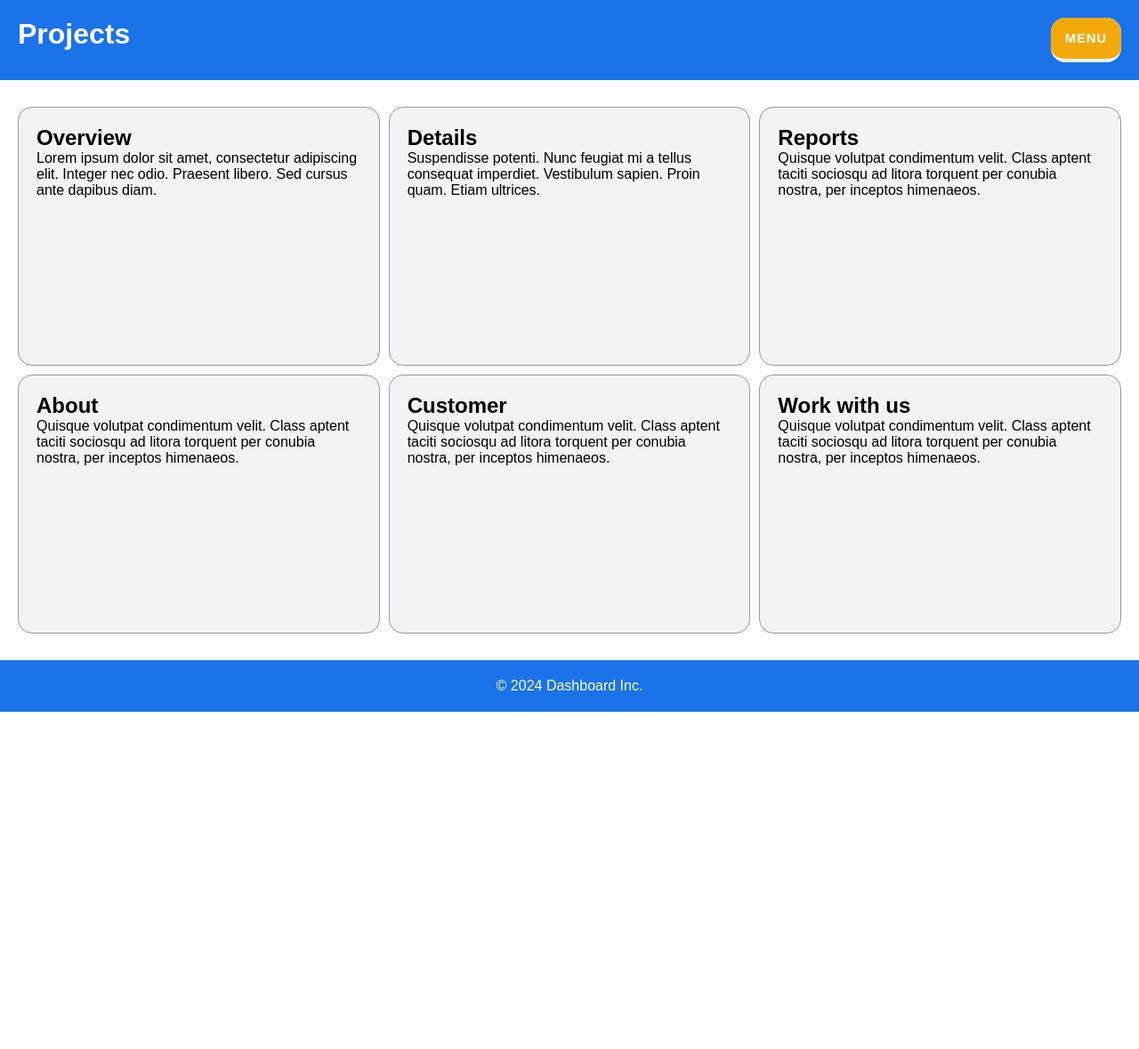
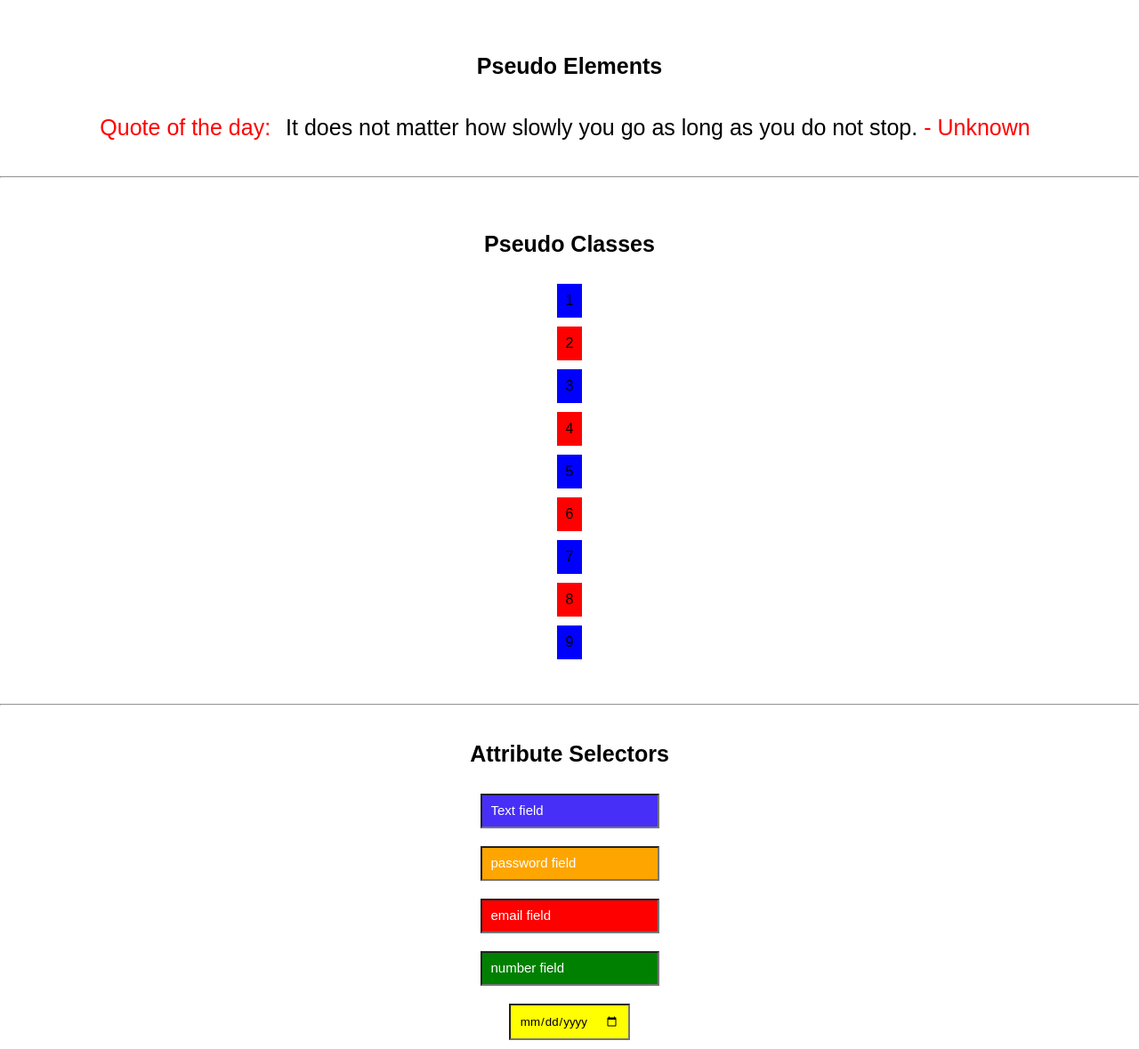
Before and after one commit to fdasabino/Starter-template, a plain HTML site: page index.html in a window 1280 px wide. Shown: the whole page at 89% size. Before the commit the page ends 800 px from the top, so only its background shows below. Drawn offline with Linux system fonts and the light colour scheme.

Commit message:
Added advanced selectors examples

```diff
--- a/index.html
+++ b/index.html
@@ -5,76 +5,51 @@
     <meta
       name="viewport"
       content="width=device-width, initial-scale=1.0" />
-    <title>Advanced CSS Grid Layout</title>
     <link
       rel="stylesheet"
-      href="styles.css" />
+      href="./styles.css" />
+    <title>Advanced Selectors</title>
   </head>
   <body>
-    <div class="grid-container">
-      <header class="header">
-        <h1>Projects</h1>
-        <button class="menu-button">Menu</button>
-      </header>
+    <div class="pseudo_elements">
+      <h3>Pseudo Elements</h3>
+      <p>It does not matter how slowly you go as long as you do not stop.</p>
+    </div>
 
-      <nav class="sidebar">
-        <ul>
-          <li><a href="#">Home</a></li>
-          <li><a href="#">Profile</a></li>
-          <li><a href="#">Settings</a></li>
-          <li><a href="#">Logout</a></li>
-        </ul>
-      </nav>
+    <hr />
 
-      <main class="main-content">
-        <section class="content-box">
-          <h2>Overview</h2>
-          <p>
-            Lorem ipsum dolor sit amet, consectetur adipiscing elit. Integer nec odio. Praesent
-            libero. Sed cursus ante dapibus diam.
-          </p>
-        </section>
-        <section class="content-box">
-          <h2>Details</h2>
-          <p>
-            Suspendisse potenti. Nunc feugiat mi a tellus consequat imperdiet. Vestibulum sapien.
-            Proin quam. Etiam ultrices.
-          </p>
-        </section>
-        <section class="content-box">
-          <h2>Reports</h2>
-          <p>
-            Quisque volutpat condimentum velit. Class aptent taciti sociosqu ad litora torquent per
-            conubia nostra, per inceptos himenaeos.
-          </p>
-        </section>
-        <section class="content-box">
-          <h2>About</h2>
-          <p>
-            Quisque volutpat condimentum velit. Class aptent taciti sociosqu ad litora torquent per
-            conubia nostra, per inceptos himenaeos.
-          </p>
-        </section>
-        <section class="content-box">
-          <h2>Customer</h2>
-          <p>
-            Quisque volutpat condimentum velit. Class aptent taciti sociosqu ad litora torquent per
-            conubia nostra, per inceptos himenaeos.
-          </p>
-        </section>
-        <section class="content-box">
-          <h2>Work with us</h2>
-          <p>
-            Quisque volutpat condimentum velit. Class aptent taciti sociosqu ad litora torquent per
-            conubia nostra, per inceptos himenaeos.
-          </p>
-        </section>
-      </main>
+    <div class="pseudo_class">
+      <h3>Pseudo Classes</h3>
+      <ul>
+        <li>1</li>
+        <li>2</li>
+        <li>3</li>
+        <li>4</li>
+        <li>5</li>
+        <li>6</li>
+        <li>7</li>
+        <li>8</li>
+        <li>9</li>
+      </ul>
+    </div>
 
-      <footer class="footer">
-        <p>&copy; 2024 Dashboard Inc.</p>
-      </footer>
+    <hr />
+
+    <div class="attribute_selector">
+      <h3>Attribute Selectors</h3>
+      <input
+        placeholder="Text field"
+        type="text" />
+      <input
+        placeholder="password field"
+        type="password" />
+      <input
+        placeholder="email field"
+        type="email" />
+      <input
+        placeholder="number field"
+        type="number" />
+      <input type="date" />
     </div>
-    <script src="./script.js"></script>
   </body>
 </html>
--- a/script.js
+++ /dev/null
@@ -1,24 +0,0 @@
-"use strict";
-
-// Elements
-const nav = document.querySelector("nav");
-const openBtn = document.querySelector(".menu-button");
-const mainContent = document.querySelector("main");
-const navLinks = document.querySelectorAll("nav ul li a");
-
-// Functions
-function toggleNav() {
-  nav.classList.toggle("show");
-}
-
-function closeNav(e) {
-  e.preventDefault();
-  nav.classList.remove("show");
-}
-
-// Event Listeners
-openBtn.addEventListener("click", toggleNav);
-mainContent.addEventListener("click", closeNav);
-navLinks.forEach((link) => {
-  link.addEventListener("click", closeNav);
-});
--- a/styles.css
+++ b/styles.css
@@ -6,161 +6,99 @@
   font-family: Arial, sans-serif;
 }
 
-/* Grid container settings */
-.grid-container {
-  display: grid;
-  grid-template-areas:
-    "header header header"
-    "main main main"
-    "main main main"
-    "footer footer footer";
-  grid-template-columns: 1fr 2fr;
-  grid-template-rows: auto 1fr 1fr auto;
-  min-height: 100vh;
-  gap: 10px;
-  box-sizing: border-box;
+p {
+  text-align: center;
+  margin-top: 20px;
+  font-size: 25px;
 }
 
-/* Content box styles */
-.content-box {
-  background-color: #f1f3f4;
-  border: 1px solid #999;
-  border-radius: 16px;
-
-  padding: 20px;
+input {
+  padding: 10px;
+  margin: 10px;
 }
 
-/* Style each section of the grid */
-.header {
-  grid-area: header;
-  background-color: #1a73e8;
+input::placeholder {
   color: white;
-  padding: 20px;
-  text-align: center;
-  display: flex;
-  justify-content: space-between;
+  font-size: 15px;
 }
 
-/* Main content styles */
-.main-content {
-  grid-area: main;
-  display: grid;
-  grid-template-columns: repeat(3, 1fr);
-  gap: 10px;
-  background-color: #ffffff;
-  padding: 20px;
+h3 {
+  text-align: center;
+  margin: 20px 0;
+  font-size: 25px;
 }
 
-/* Sidebar styles */
-.sidebar {
-  background-color: #f1f3f4;
-  padding: 20px;
-  position: fixed;
-  width: 200px;
-  height: 100%;
-  overflow-y: auto;
-  top: 0;
-  transition: all 0.3s ease;
-  transform: translateX(-100%);
+/* -> pseudo-elements */
+.pseudo_elements {
+  display: flex;
+  flex-direction: column;
+  justify-content: center;
+  align-items: center;
+  margin: 40px 0;
 }
 
-.sidebar ul {
+/* * The ::before and ::after pseudo-elements in CSS allows you to insert content onto a page without it needing to be in the HTML. While the end result is not actually in the DOM, it appears on the page as if it is, and would essentially be like this */
+
+/* * The only reasons to use one over the other are: You want the generated content to come before the element content, positionally. The ::after content is also “after” in source-order, so it will position on top of ::before if stacked on top of each other naturally. */
+
+p::before {
+  content: "Quote of the day: ";
+  color: red;
+  margin-right: 10px;
+}
+p::after {
+  content: " - Unknown";
+  color: red;
+  margin-right: 10px;
+}
+
+/* -> Pseudo classes */
+.pseudo_class {
+  display: flex;
+  flex-direction: column;
+  justify-content: center;
+  align-items: center;
+  margin: 40px 0;
+}
+
+.pseudo_class ul {
   list-style-type: none;
 }
 
-.sidebar ul li {
-  margin: 15px 0;
+.pseudo_class ul li {
+  padding: 10px;
+  margin: 10px;
 }
 
-.sidebar ul li a {
-  text-decoration: none;
-  color: #333;
-  font-weight: bold;
+.pseudo_class ul li:nth-child(odd) {
+  background-color: blue;
 }
 
-.show {
-  transform: translateX(0);
+.pseudo_class ul li:nth-child(even) {
+  background-color: red;
 }
 
-/* Footer style */
-
-footer {
-  grid-area: footer;
-  background-color: #1a73e8;
-  color: white;
-  padding: 20px;
-  text-align: center;
+/* -> attributes selectors */
+.attribute_selector {
+  display: flex;
+  flex-direction: column;
+  justify-content: center;
+  align-items: center;
+  margin-top: 20px;
 }
 
-/* Button styles */
-button {
-  appearance: button;
-  background-color: #f1f3f4;
-  border: solid transparent;
-  border-radius: 16px;
-  border-width: 0 0 4px;
-  box-sizing: border-box;
-  color: #ffffff;
-  cursor: pointer;
-  display: inline-block;
-  font-family: din-round, sans-serif;
-  font-size: 15px;
-  font-weight: 700;
-  letter-spacing: 0.8px;
-  line-height: 20px;
-  margin: 0;
-  outline: none;
-  overflow: visible;
-  padding: 13px 16px;
-  text-align: center;
-  text-transform: uppercase;
-  touch-action: manipulation;
-  transform: translateZ(0);
-  transition: filter 0.2s;
-  user-select: none;
-  -webkit-user-select: none;
-  vertical-align: middle;
-  white-space: nowrap;
-  width: fit-content;
+.attribute_selector input[type="text"] {
+  background-color: #482ff7;
 }
-
-button:after {
-  background-clip: padding-box;
-  background-color: #f4a90a;
-  border: solid transparent;
-  border-radius: 16px;
-  border-width: 0 0 4px;
-  bottom: -4px;
-  content: "";
-  left: 0;
-  position: absolute;
-  right: 0;
-  top: 0;
-  z-index: -1;
+.attribute_selector input[type="email"] {
+  background-color: red;
 }
-
-button:main,
-button:focus {
-  user-select: auto;
+.attribute_selector input[type="number"] {
+  background-color: green;
 }
-
-button:hover:not(:disabled) {
-  filter: brightness(1.1);
-  -webkit-filter: brightness(1.1);
+.attribute_selector input[type="date"] {
+  background-color: yellow;
 }
-
-button:disabled {
-  cursor: auto;
+.attribute_selector input[type="password"] {
+  background-color: orange;
 }
-
-button:active {
-  border-width: 4px 0 0;
-  background: none;
-}
-
-/* Responsive layout - columns wrap */
-@media (max-width: 768px) {
-  .main-content {
-    grid-template-columns: 1fr;
-  }
-}
```
